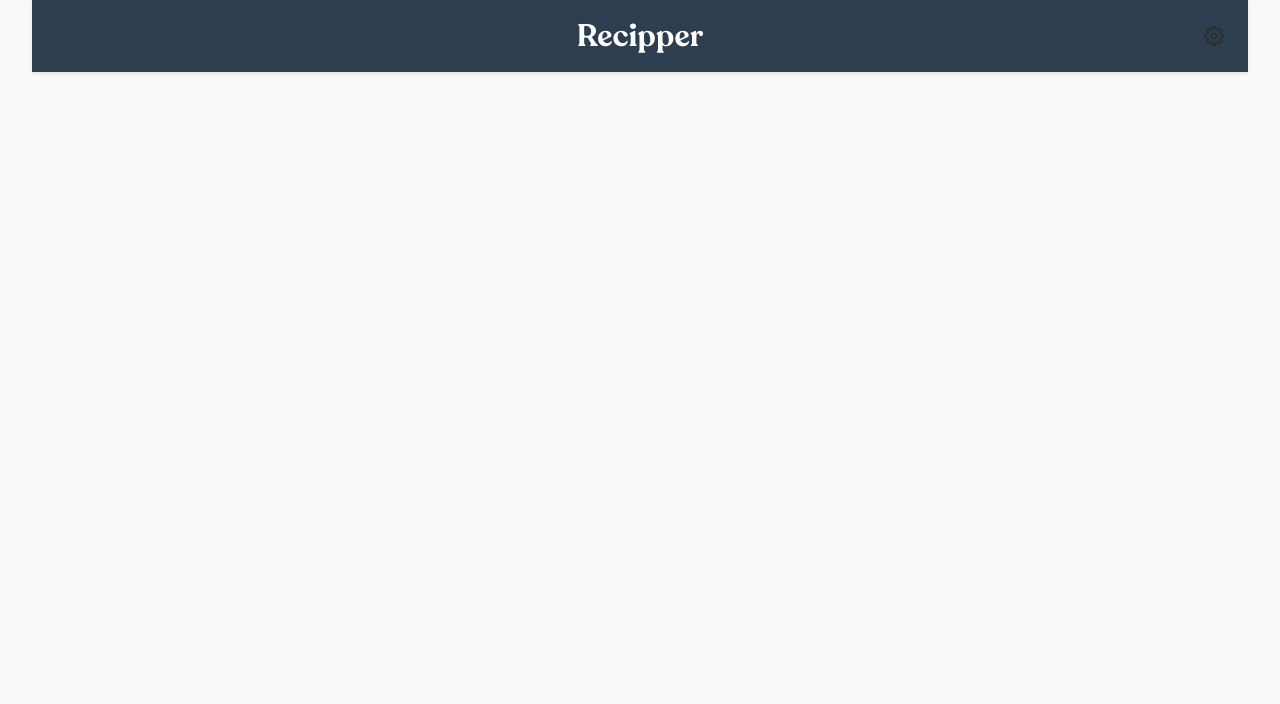
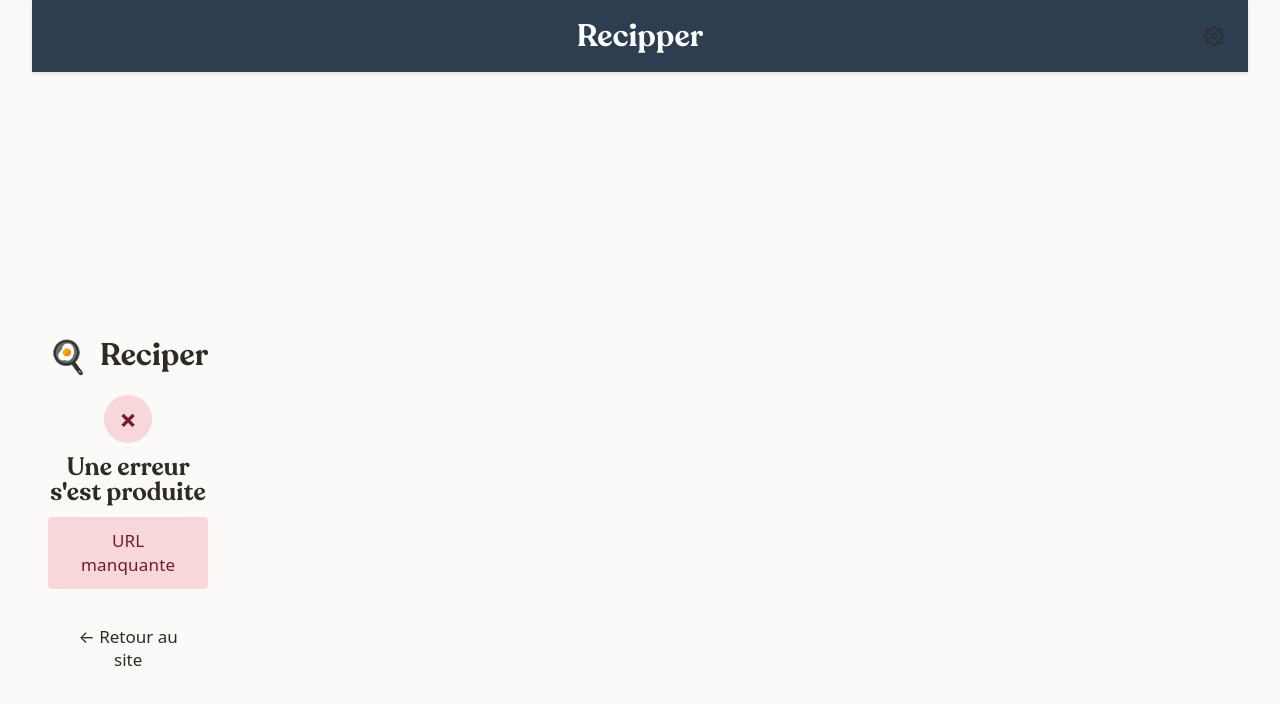
Before and after one commit to leodurandfr/Reciper, a Vue app in the folder extension/: page /#/loading in a window 1280 px wide. Before the commit this address had no page. Shown: the top 704 px of the page. Built offline with nearby package versions, Linux system fonts and the light colour scheme; a web font is replaced by a local one.

Commit message:
feat(extension): add auto-open recipe option with loading page
- Add autoOpenRecipe setting to skip notification and open recipe directly
- Create LoadingView with spinner during scraping
- Use onCommitted for instant redirect (no page flash)
- Fix saveSettings() overwriting existing settings

```diff
--- a/extension/src/main.js
+++ b/extension/src/main.js
@@ -9,6 +9,7 @@ import App from './App.vue'
 import HomeView from './views/HomeView.vue'
 import RecipeView from './views/RecipeView.vue'
 import SettingsView from './views/SettingsView.vue'
+import LoadingView from './views/LoadingView.vue'
 import { initDB } from './services/db.js'
 import { initTheme } from './stores/settings.js'
 
@@ -24,6 +25,7 @@ const routes = [
   { path: '/history', component: HomeView, props: { favoritesOnly: false } },
   { path: '/recipe/:id', component: RecipeView, props: true },
   { path: '/settings', component: SettingsView },
+  { path: '/loading', component: LoadingView },
 ]
 
 // Utiliser createWebHashHistory pour les extensions Chrome
--- a/extension/src/stores/settings.js
+++ b/extension/src/stores/settings.js
@@ -10,6 +10,7 @@ const defaultSettings = {
   backendUrl: DEFAULT_BACKEND_URL,
   autoSaveImages: false, // Télécharger et sauver les images localement
   theme: 'system', // 'light', 'dark', 'system'
+  autoOpenRecipe: false, // Ouvrir automatiquement la recette après scraping
 }
 
 /**
@@ -36,7 +37,8 @@ export async function getSettings() {
  * @returns {Promise<void>}
  */
 export async function saveSettings(settings) {
-  const newSettings = { ...defaultSettings, ...settings }
+  const currentSettings = await getSettings()
+  const newSettings = { ...currentSettings, ...settings }
 
   try {
     if (typeof chrome !== 'undefined' && chrome.storage) {
--- /dev/null
+++ b/extension/src/views/LoadingView.vue
@@ -0,0 +1,167 @@
+<template>
+  <div class="loading-view">
+    <div class="loading-container">
+      <div class="loading-header">
+        <span class="loading-icon">🍳</span>
+        <h1 class="heading-02">Reciper</h1>
+      </div>
+
+      <div v-if="!error" class="loading-content">
+        <div class="spinner"></div>
+        <p class="loading-status">{{ status }}</p>
+      </div>
+
+      <div v-else class="error-content">
+        <div class="error-icon">✗</div>
+        <h2 class="heading-03">Une erreur s'est produite</h2>
+        <p class="error-message">{{ error }}</p>
+        <button @click="goBack" class="btn-secondary">
+          ← Retour au site
+        </button>
+      </div>
+    </div>
+  </div>
+</template>
+
+<script setup>
+import { ref, onMounted } from 'vue'
+import { useRoute, useRouter } from 'vue-router'
+
+const route = useRoute()
+const router = useRouter()
+
+const status = ref('Connexion au serveur...')
+const error = ref('')
+
+onMounted(async () => {
+  const url = route.query.url
+
+  if (!url) {
+    error.value = 'URL manquante'
+    return
+  }
+
+  try {
+    status.value = 'Récupération de la recette...'
+
+    const response = await chrome.runtime.sendMessage({
+      type: 'SCRAPE_AND_SAVE',
+      url: url
+    })
+
+    if (response.success) {
+      router.replace(`/recipe/${response.recipeId}`)
+    } else {
+      throw new Error(response.error || 'Erreur lors du scraping')
+    }
+  } catch (err) {
+    error.value = err.message || 'Erreur inconnue'
+  }
+})
+
+function goBack() {
+  const returnUrl = route.query.returnUrl
+  if (returnUrl) {
+    window.location.href = returnUrl
+  } else {
+    router.push('/')
+  }
+}
+</script>
+
+<style scoped>
+.loading-view {
+  min-height: 100vh;
+  display: flex;
+  align-items: center;
+  justify-content: center;
+  background: var(--color-background);
+  padding: var(--space-04);
+}
+
+.loading-container {
+  text-align: center;
+  max-width: 400px;
+}
+
+.loading-header {
+  display: flex;
+  align-items: center;
+  justify-content: center;
+  gap: var(--space-03);
+  margin-bottom: var(--space-06);
+}
+
+.loading-icon {
+  font-size: 2rem;
+}
+
+.loading-content {
+  display: flex;
+  flex-direction: column;
+  align-items: center;
+  gap: var(--space-04);
+}
+
+.spinner {
+  width: 48px;
+  height: 48px;
+  border: 4px solid var(--color-border);
+  border-top-color: var(--color-brand);
+  border-radius: 50%;
+  animation: spin 1s linear infinite;
+}
+
+@keyframes spin {
+  to {
+    transform: rotate(360deg);
+  }
+}
+
+.loading-status {
+  color: var(--color-text-subdued);
+  font-size: var(--font-size-body);
+}
+
+.error-content {
+  display: flex;
+  flex-direction: column;
+  align-items: center;
+  gap: var(--space-03);
+}
+
+.error-icon {
+  width: 48px;
+  height: 48px;
+  border-radius: 50%;
+  background-color: #f8d7da;
+  color: #721c24;
+  display: flex;
+  align-items: center;
+  justify-content: center;
+  font-size: 1.5rem;
+  font-weight: bold;
+}
+
+.error-message {
+  color: #721c24;
+  background-color: #f8d7da;
+  padding: var(--space-03) var(--space-04);
+  border-radius: var(--radius-01);
+  margin-bottom: var(--space-03);
+}
+
+.btn-secondary {
+  background-color: var(--color-background-contrast);
+  color: var(--color-text-contrast);
+  padding: var(--space-03) var(--space-04);
+  border-radius: var(--radius-01);
+  border: none;
+  cursor: pointer;
+  transition: opacity var(--transition-fast);
+}
+
+.btn-secondary:hover {
+  opacity: 0.9;
+}
+</style>
--- a/extension/src/views/SettingsView.vue
+++ b/extension/src/views/SettingsView.vue
@@ -83,6 +83,23 @@
       </div>
     </section>
 
+    <!-- Comportement -->
+    <section class="settings-section">
+      <h2 class="heading-03">Comportement</h2>
+
+      <label class="toggle-option">
+        <input
+          type="checkbox"
+          v-model="autoOpenRecipe"
+          @change="changeAutoOpenRecipe"
+        >
+        <div class="toggle-content">
+          <span class="toggle-label">Ouvrir automatiquement les recettes</span>
+          <span class="toggle-description text-muted">Accéder directement à la recette dans Reciper après le scraping, sans afficher la notification.</span>
+        </div>
+      </label>
+    </section>
+
     <!-- Thème -->
     <section class="settings-section">
       <h2 class="heading-03">Apparence</h2>
@@ -131,6 +148,7 @@ const importOverwrite = ref(false)
 const importResult = ref(null)
 
 const theme = ref('system')
+const autoOpenRecipe = ref(false)
 const themeOptions = [
   { value: 'light', label: 'Clair' },
   { value: 'dark', label: 'Sombre' },
@@ -141,6 +159,7 @@ onMounted(async () => {
   const settings = await getSettings()
   backendUrl.value = settings.backendUrl
   theme.value = settings.theme
+  autoOpenRecipe.value = settings.autoOpenRecipe
 
   recipeCount.value = await getRecipeCount()
 })
@@ -266,6 +285,10 @@ function cancelImport() {
 async function changeTheme() {
   await saveSettings({ theme: theme.value })
   applyTheme(theme.value)
+}
+
+async function changeAutoOpenRecipe() {
+  await saveSettings({ autoOpenRecipe: autoOpenRecipe.value })
 }
 </script>
 
@@ -401,4 +424,32 @@ async function changeTheme() {
   gap: var(--space-02);
   cursor: pointer;
 }
+
+.toggle-option {
+  display: flex;
+  align-items: flex-start;
+  gap: var(--space-03);
+  cursor: pointer;
+}
+
+.toggle-option input[type="checkbox"] {
+  margin-top: 2px;
+  width: 18px;
+  height: 18px;
+  cursor: pointer;
+}
+
+.toggle-content {
+  display: flex;
+  flex-direction: column;
+  gap: var(--space-01);
+}
+
+.toggle-label {
+  font-weight: 500;
+}
+
+.toggle-description {
+  font-size: var(--font-size-body-small);
+}
 </style>
```
Also changed, not shown: extension/service-worker.js (+56 -2 lines), 1 other file (tests, documents, lock files or other folders).
